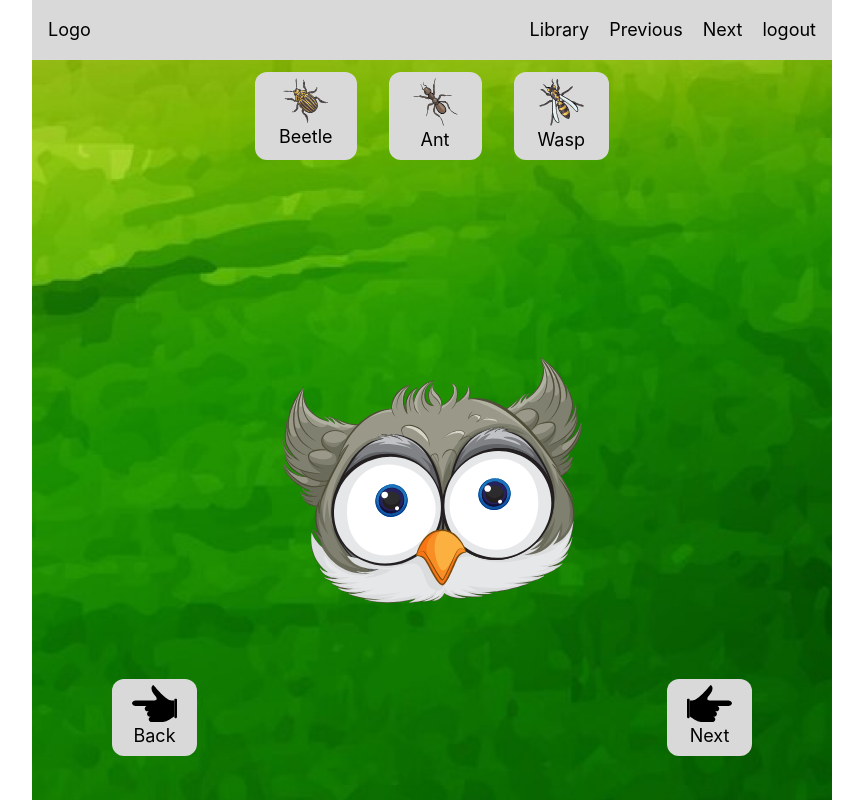
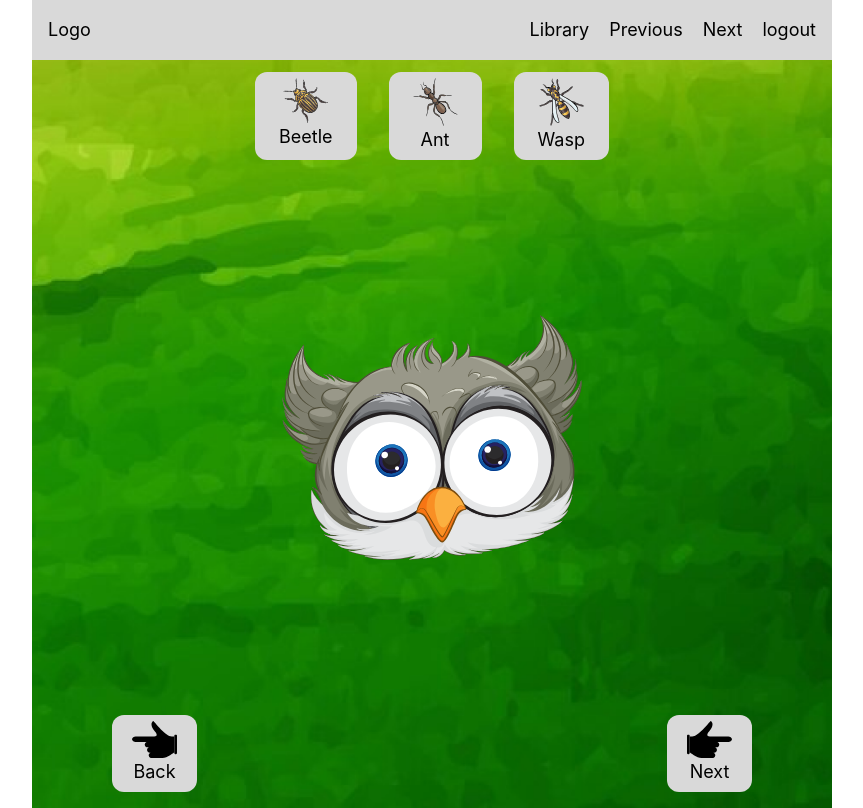
Before and after one commit to shaizy384/owlgame, a React (Create React App) app: page / in a window 1280 px wide. Shown: the whole page, without its empty margins (208-1071 px from the left). Built offline with nearby package versions, Linux system fonts and the light colour scheme.

Commit message:
height fix

```diff
--- a/src/App.jsx
+++ b/src/App.jsx
@@ -103,7 +103,7 @@ function App() {
   ];
 
   return (
-    <div className="h-screen bg-white flex justify-center items-center" style={cursorStyle}>
+    <div className="h-[808px] bg-white flex justify-center items-center" style={cursorStyle}>
       <main className='mx-auto relative flex flex-col'>
         <Navbar />
         <div className='flex justify-center gap-8 mt-3'>
@@ -125,7 +125,7 @@ function App() {
             <img src={eye} alt="eye" className='w-[45px]' />
           </div>
         </div>
-        <div className="flex justify-between w-full px-20 mx-auto bottom-7 absolute">
+        <div className="flex justify-between w-full px-20 mx-auto bottom-7 absolut">
           <NavigateBtns text="Back" />
           <NavigateBtns text="Next" />
         </div>
```
